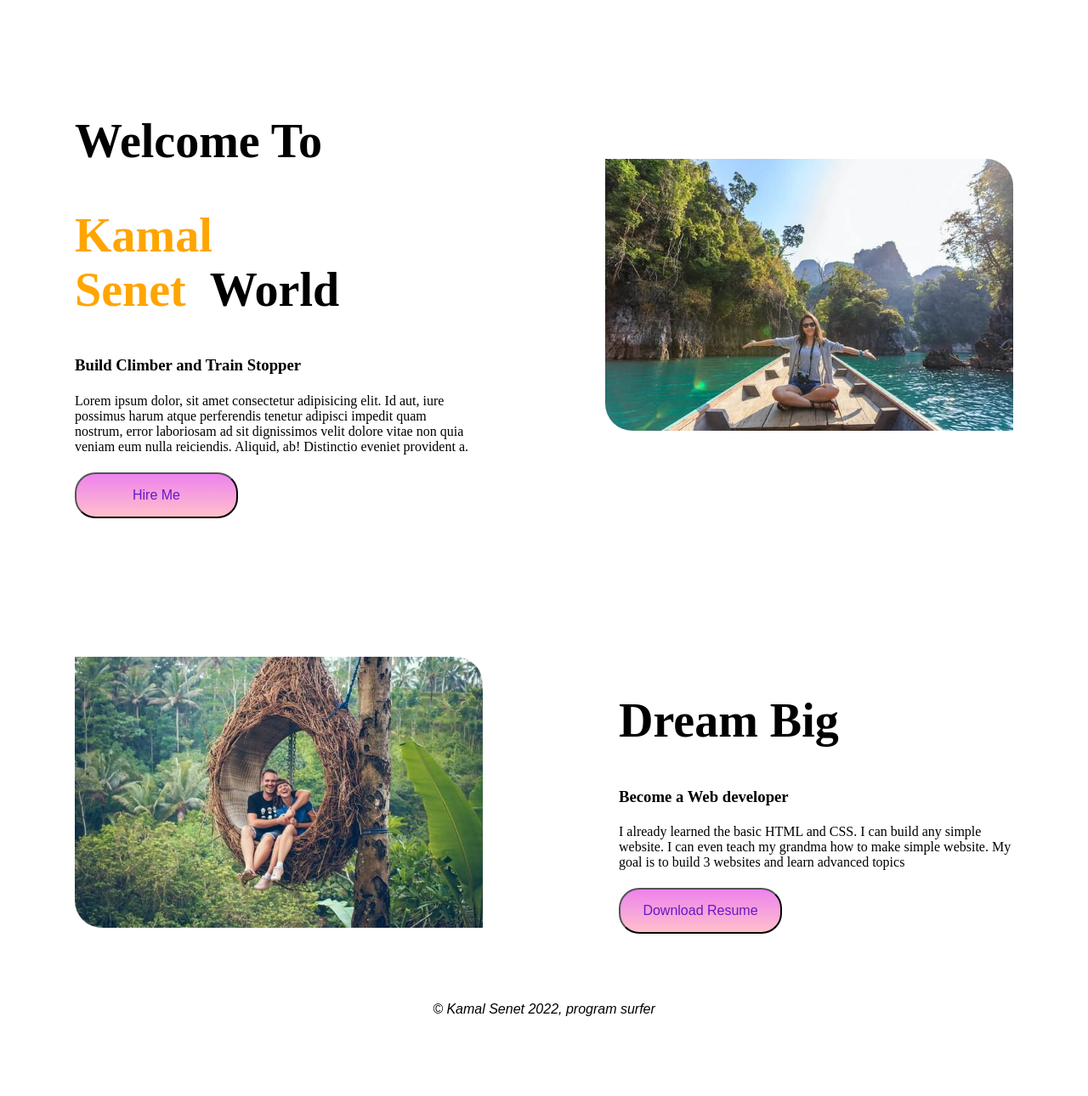
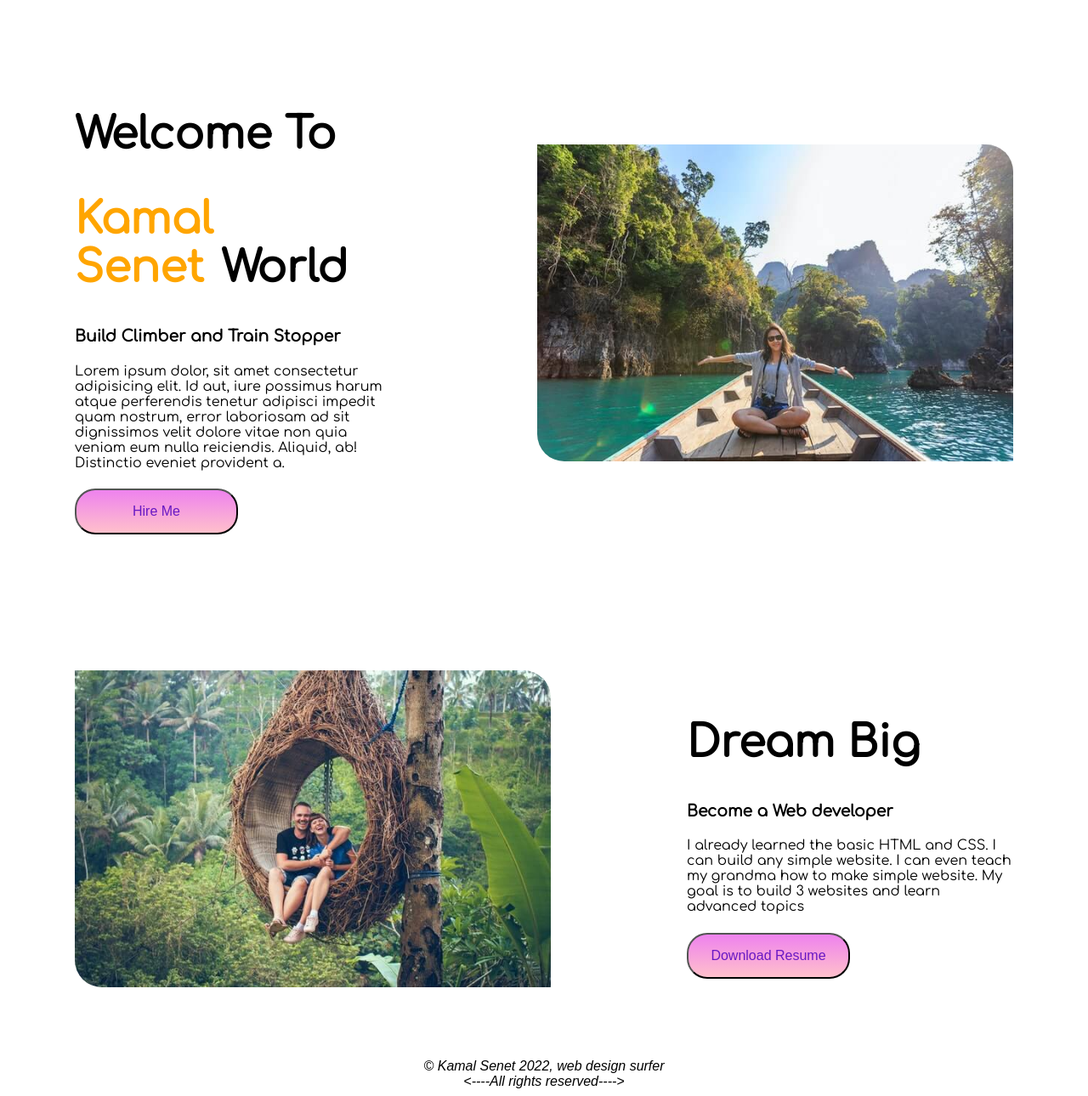
Before and after one commit to dearestmasud/milestone-1-module-4, a plain HTML site: page index.html in a window 1280 px wide. Shown: the whole page at 85% size. Before the commit the page ends 1205 px from the top, so only its background shows below. Drawn offline with Linux system fonts and the light colour scheme.

Commit message:
third commit

```diff
--- a/css/style.css
+++ b/css/style.css
@@ -1,3 +1,7 @@
+body{
+    font-family: 'Comfortaa', cursive;
+}
+
 /* css of first section of page  */
 .first-section{
     display: flex;
@@ -9,7 +13,7 @@
 }
 
 .welcome-div1 h1{
-    font-size:3.5rem;
+    font-size:3.2rem;
 }
 .welcome-div1 button{
     font-size:100%;
@@ -25,14 +29,14 @@
 }
 
 .welcome-div2-image img{
-    width: 30em;
+    width: 35em;
     border-top-right-radius: 2em;
     border-bottom-left-radius: 2em;
 }
 
 .unique{
     color: orange;
-    margin-right: 0.5em;
+    margin-right: 20px;
 }
 
 /* css of second section of page  */
--- a/index.html
+++ b/index.html
@@ -1,12 +1,18 @@
 <!DOCTYPE html>
 <html lang="en">
+
 <head>
     <meta charset="UTF-8">
     <meta http-equiv="X-UA-Compatible" content="IE=edge">
     <meta name="viewport" content="width=device-width, initial-scale=1.0">
     <title>Milestone-1-Module-1</title>
     <link rel="stylesheet" href="./css/style.css">
+    <!-- google font link -->
+    <link rel="preconnect" href="https://fonts.googleapis.com">
+    <link rel="preconnect" href="https://fonts.gstatic.com" crossorigin>
+    <link href="https://fonts.googleapis.com/css2?family=Comfortaa&display=swap" rel="stylesheet">
 </head>
+
 <body>
 
     <section class="first-section">
@@ -14,7 +20,9 @@
             <h1>Welcome To</h1>
             <h1><span class="unique">Kamal Senet</span>World</h1>
             <h3>Build Climber and Train Stopper</h3>
-            <h4>Lorem ipsum dolor, sit amet consectetur adipisicing elit. Id aut, iure possimus harum atque perferendis tenetur adipisci impedit quam nostrum, error laboriosam ad sit dignissimos velit dolore vitae non quia veniam eum nulla reiciendis. Aliquid, ab! Distinctio eveniet provident a.</h4>
+            <h4>Lorem ipsum dolor, sit amet consectetur adipisicing elit. Id aut, iure possimus harum atque perferendis
+                tenetur adipisci impedit quam nostrum, error laboriosam ad sit dignissimos velit dolore vitae non quia
+                veniam eum nulla reiciendis. Aliquid, ab! Distinctio eveniet provident a.</h4>
             <button>Hire Me</button>
         </div>
         <div class="welcome-div2-image">
@@ -30,11 +38,22 @@
         <div class="welcome-div1">
             <h1>Dream Big</h1>
             <h3>Become a Web developer</h3>
-            <h4>I already learned the basic HTML and CSS. I can build any simple website. I can even teach my grandma how to make simple website. My goal is to build 3 websites and learn advanced topics</h4>
+            <h4>I already learned the basic HTML and CSS. I can build any simple website. I can even teach my grandma
+                how to make simple website. My goal is to build 3 websites and learn advanced topics</h4>
             <button>Download Resume</button>
         </div>
     </section>
-    <section></section>
-    <footer class="footer">© Kamal Senet 2022, program surfer</footer>
+
+
+    <section>
+
+    </section>
+
+
+    <footer class="footer">
+        © Kamal Senet 2022, web design surfer <br>
+        <----All rights reserved---->
+    </footer>
 </body>
+
 </html>
```
